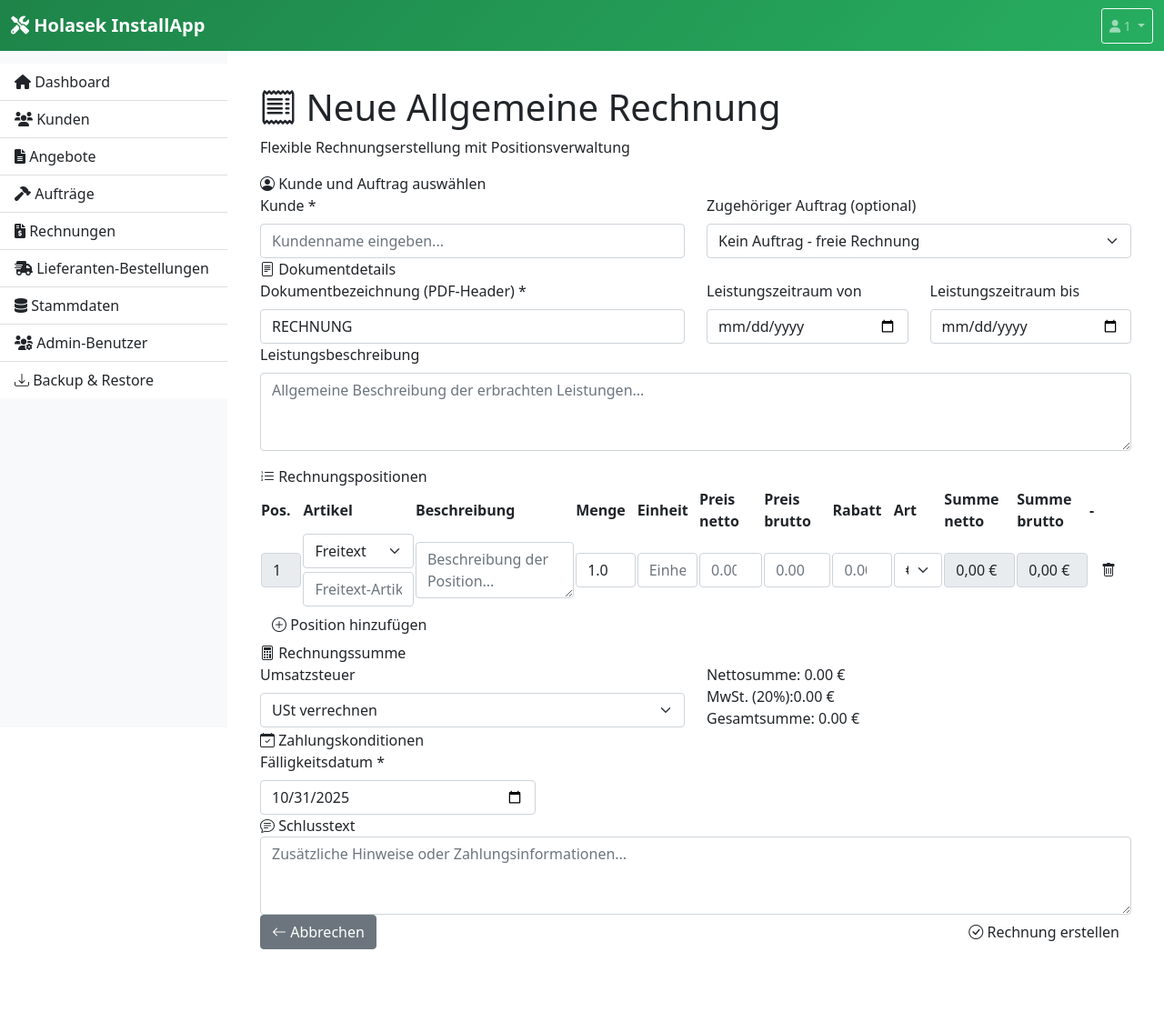
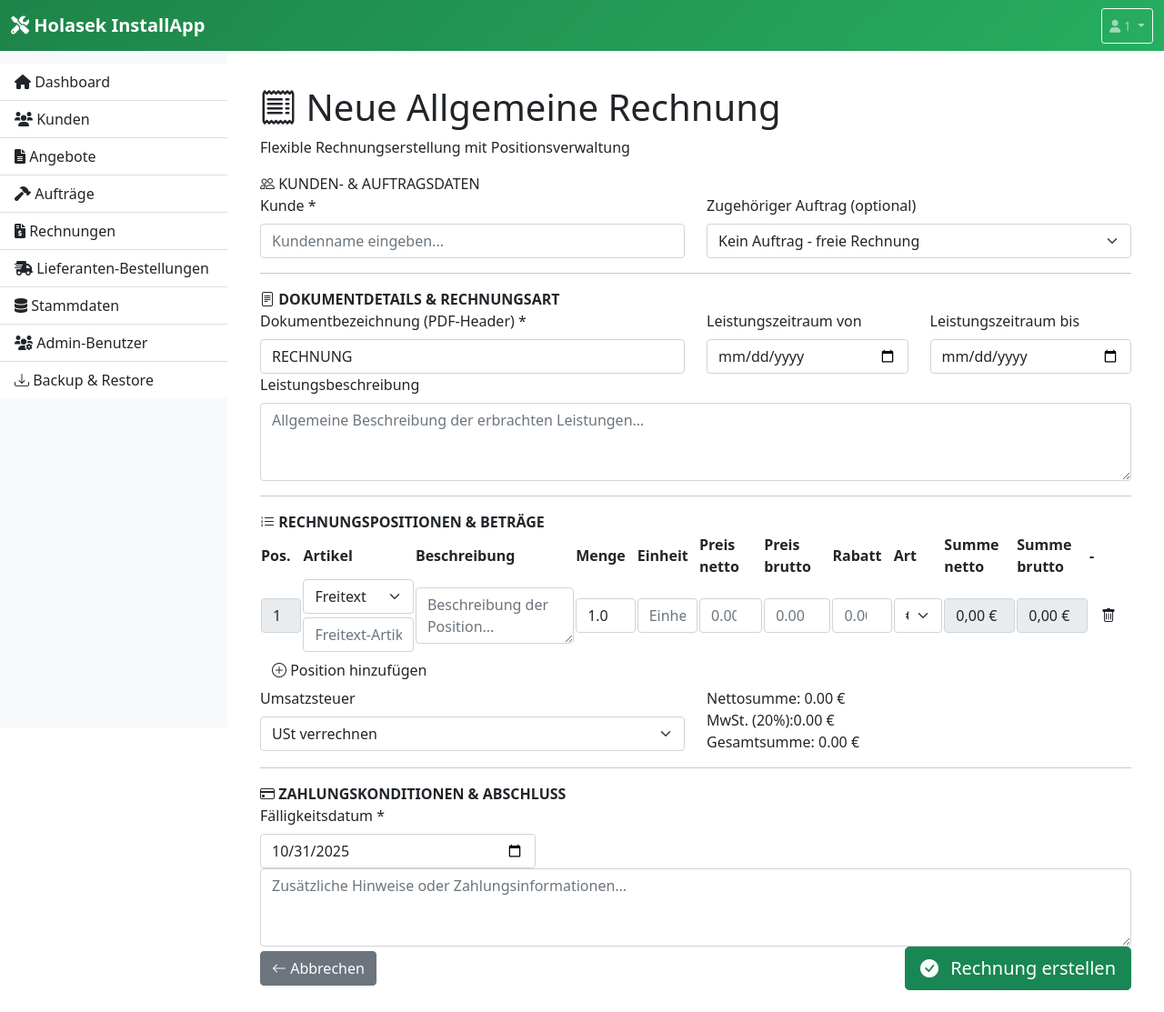
Before and after one commit to MaximilianEbner/Holasek_Installationen, a Flask app: page /invoices/general/new in a window 1280 px wide. Shown: the whole page at 91% size. Before the commit the page ends 1044 px from the top, so only its background shows below. Run offline with Flask 3, Linux system fonts and the light colour scheme; a user stored in the database is signed in; data that the repository does not hold is empty.

Commit message:
Add files via upload

```diff
--- a/templates/general_invoice.html
+++ b/templates/general_invoice.html
@@ -33,12 +33,94 @@
 
 .form-section {
     background: #f8f9fb;
-    border: 1px solid #e1e5e9;
-    border-radius: 12px;
-    padding: 2.5rem;
-    margin-bottom: 2.5rem;
+    border: 2px solid #e1e5e9;
+    border-radius: 16px;
+    padding: 3rem;
+    margin-bottom: 4rem;
     transition: all 0.3s ease;
-    box-shadow: 0 2px 4px rgba(0, 0, 0, 0.02);
+    box-shadow: 0 4px 8px rgba(0, 0, 0, 0.08);
+    position: relative;
+}
+
+/* Spezielle Hintergrundfarben für verschiedene Sektionen */
+.form-section.customer-section {
+    background: linear-gradient(135deg, #f0f8ff 0%, #e6f3ff 100%);
+    border-color: #3498db;
+    border-left: 6px solid #3498db;
+}
+
+.form-section.document-section {
+    background: linear-gradient(135deg, #f0f9ff 0%, #e0f2fe 100%);
+    border-color: #0ea5e9;
+    border-left: 6px solid #0ea5e9;
+}
+
+.form-section.positions-section {
+    background: linear-gradient(135deg, #f0fdf4 0%, #dcfce7 100%);
+    border-color: #22c55e;
+    border-left: 6px solid #22c55e;
+}
+
+.form-section.totals-section {
+    background: linear-gradient(135deg, #fefce8 0%, #fef3c7 100%);
+    border-color: #eab308;
+    border-left: 6px solid #eab308;
+}
+
+.form-section.payment-section {
+    background: linear-gradient(135deg, #fdf2f8 0%, #fce7f3 100%);
+    border-color: #ec4899;
+    border-left: 6px solid #ec4899;
+}
+
+/* Gruppentrennungen */
+.section-divider {
+    height: 4px;
+    background: linear-gradient(90deg, #e2e8f0 0%, #cbd5e0 50%, #e2e8f0 100%);
+    margin: 5rem 0 4rem 0;
+    border-radius: 2px;
+    border: none;
+}
+
+.section-group-title {
+    text-align: center;
+    color: white;
+    font-size: 1.6rem;
+    font-weight: 900;
+    letter-spacing: 3px;
+    margin: 4rem 0 2rem 0;
+    padding: 2.5rem 3rem;
+    background: linear-gradient(135deg, #667eea 0%, #764ba2 100%);
+    border-radius: 15px;
+    border: none;
+    box-shadow: 0 10px 30px rgba(102, 126, 234, 0.5);
+    text-transform: uppercase;
+    position: relative;
+    overflow: hidden;
+    font-family: 'Segoe UI', -apple-system, BlinkMacSystemFont, sans-serif;
+    text-shadow: 2px 2px 4px rgba(0, 0, 0, 0.3);
+}
+
+.section-group-title strong {
+    font-weight: 950;
+    text-shadow: 3px 3px 6px rgba(0, 0, 0, 0.4);
+}
+
+.section-group-title::before {
+    content: '';
+    position: absolute;
+    top: 0;
+    left: -100%;
+    width: 100%;
+    height: 100%;
+    background: linear-gradient(90deg, transparent, rgba(255,255,255,0.2), transparent);
+    animation: shimmer 3s infinite;
+}
+
+@keyframes shimmer {
+    0% { left: -100%; }
+    50% { left: 100%; }
+    100% { left: 100%; }
 }
 
 .form-section.highlight {
@@ -159,12 +241,12 @@
 
 /* Rechnungssumme */
 .invoice-totals {
-    background: linear-gradient(135deg, #f8f9fb 0%, #e8f4fd 100%);
-    border: 2px solid #667eea;
-    border-radius: 12px;
-    padding: 2rem;
+    background: linear-gradient(135deg, #fefce8 0%, #fef3c7 100%);
+    border: 3px solid #eab308;
+    border-radius: 16px;
+    padding: 2.5rem;
     margin-top: 2rem;
-    box-shadow: 0 4px 12px rgba(102, 126, 234, 0.1);
+    box-shadow: 0 6px 16px rgba(234, 179, 8, 0.2);
 }
 
 .total-row {
@@ -204,19 +286,22 @@
 }
 
 .btn-primary-custom {
-    background: linear-gradient(135deg, #667eea 0%, #764ba2 100%);
+    background: linear-gradient(135deg, #28a745 0%, #20c997 100%);
     border: none;
-    border-radius: 6px;
-    padding: 0.75rem 1.5rem;
+    border-radius: 8px;
+    padding: 0.85rem 2rem;
     color: white;
-    font-weight: 500;
+    font-weight: 600;
+    font-size: 1.05rem;
     transition: all 0.3s ease;
+    box-shadow: 0 2px 8px rgba(40, 167, 69, 0.3);
 }
 
 .btn-primary-custom:hover {
-    background: linear-gradient(135deg, #5a6fd8 0%, #6a4190 100%);
-    transform: translateY(-1px);
-    box-shadow: 0 4px 12px rgba(102, 126, 234, 0.4);
+    background: linear-gradient(135deg, #218838 0%, #1da88a 100%);
+    transform: translateY(-2px);
+    box-shadow: 0 6px 16px rgba(40, 167, 69, 0.4);
+    color: white;
 }
 
 /* Verbesserte Abstände für Formularfelder */
@@ -278,12 +363,12 @@
         <div class="form-container">
             <form id="generalInvoiceForm" action="{% if edit_mode %}{{ url_for('update_general_invoice', id=invoice.id) }}{% else %}{{ url_for('create_general_invoice') }}{% endif %}" method="POST">
 
+                <div class="section-group-title">
+                    <i class="bi bi-people"></i> <strong></strong>KUNDEN- & AUFTRAGSDATEN</strong>
+                </div>
+
                 <!-- Kundenauswahl -->
-                <div class="form-section">
-                    <div class="section-title">
-                        <i class="bi bi-person-circle"></i>
-                        Kunde und Auftrag auswählen
-                    </div>
+                <div class="form-section customer-section">
 
                     <div class="row">
                         <div class="col-md-6">
@@ -351,11 +436,7 @@
                 </div>
 
                 <!-- Kundendetails (editierbar) -->
-                <div class="form-section" id="customer-details" style="display: none;">
-                    <div class="section-title">
-                        <i class="bi bi-card-text"></i>
-                        Rechnungsadresse (bearbeitbar)
-                    </div>
+                <div class="form-section customer-section" id="customer-details" style="display: none;">
 
                     <div class="customer-info" id="existing-invoices-info" style="display: none;">
                         <!-- Wird per JavaScript gefüllt -->
@@ -423,11 +504,7 @@
                 </div>
 
                 <!-- Auftragsübersicht (wird nach Auftragsauswahl angezeigt) -->
-                <div class="form-section" id="order-summary" style="display: none;">
-                    <div class="section-title">
-                        <i class="bi bi-clipboard-data"></i>
-                        Auftragsübersicht und bereits verechnete Beträge
-                    </div>
+                <div class="form-section customer-section" id="order-summary" style="display: none;">
 
                     <div class="row">
                         <div class="col-md-6">
@@ -483,12 +560,14 @@
                     </div>
                 </div>
 
+                <hr class="section-divider">
+
+                <div class="section-group-title">
+                    <i class="bi bi-file-text"></i> <strong>DOKUMENTDETAILS & RECHNUNGSART</strong>
+                </div>
+
                 <!-- Rechnungsart-Auswahl (wird nach Auftragsauswahl angezeigt) -->
-                <div class="form-section" id="invoice-type-selection" style="display: none;">
-                    <div class="section-title">
-                        <i class="bi bi-file-earmark-text"></i>
-                        Rechnungsart auswählen
-                    </div>
+                <div class="form-section document-section" id="invoice-type-selection" style="display: none;">
 
                     <div class="row">
                         <div class="col-md-12">
@@ -502,11 +581,7 @@
                 </div>
 
                 <!-- Dokumentdetails -->
-                <div class="form-section">
-                    <div class="section-title">
-                        <i class="bi bi-file-text"></i>
-                        Dokumentdetails
-                    </div>
+                <div class="form-section document-section">
 
                     <div class="row">
                         <div class="col-md-6">
@@ -533,12 +608,14 @@
                     </div>
                 </div>
 
+                <hr class="section-divider">
+
+                <div class="section-group-title">
+                    <i class="bi bi-list-ol"></i> <strong>RECHNUNGSPOSITIONEN & BETRÄGE</strong>
+                </div>
+
                 <!-- Positionsverwaltung -->
-                <div class="form-section">
-                    <div class="section-title">
-                        <i class="bi bi-list-ol"></i>
-                        Rechnungspositionen
-                    </div>
+                <div class="form-section positions-section">
 
                     <div class="positions-table">
                         <table id="positions-table">
@@ -570,11 +647,7 @@
                 </div>
 
                 <!-- Rechnungssumme -->
-                <div class="invoice-totals">
-                    <div class="section-title">
-                        <i class="bi bi-calculator"></i>
-                        Rechnungssumme
-                    </div>
+                <div class="invoice-totals totals-section">
 
                     <div class="row">
                         <div class="col-md-6">
@@ -603,12 +676,14 @@
                     </div>
                 </div>
 
+                <hr class="section-divider">
+
+                <div class="section-group-title">
+                    <i class="bi bi-credit-card"></i> <strong>ZAHLUNGSKONDITIONEN & ABSCHLUSS</strong>
+                </div>
+
                 <!-- Zahlungskonditionen -->
-                <div class="form-section">
-                    <div class="section-title">
-                        <i class="bi bi-calendar-check"></i>
-                        Zahlungskonditionen
-                    </div>
+                <div class="form-section payment-section">
 
                     <div class="row">
                         <div class="col-md-4">
@@ -619,11 +694,7 @@
                 </div>
 
                 <!-- Schlusstext -->
-                <div class="form-section">
-                    <div class="section-title">
-                        <i class="bi bi-chat-text"></i>
-                        Schlusstext
-                    </div>
+                <div class="form-section document-section">
 
                     <textarea name="closing_text" id="closing_text" class="form-control" rows="3"
                               placeholder="Zusätzliche Hinweise oder Zahlungsinformationen..."></textarea>
@@ -635,8 +706,8 @@
                         <a href="{{ url_for('invoices') }}" class="btn btn-secondary">
                             <i class="bi bi-arrow-left"></i> Abbrechen
                         </a>
-                        <button type="submit" class="btn btn-primary-custom">
-                            <i class="bi bi-check-circle"></i> Rechnung erstellen
+                        <button type="submit" class="btn btn-success btn-lg btn-primary-custom">
+                            <i class="bi bi-check-circle-fill me-2"></i> Rechnung erstellen
                         </button>
                     </div>
                 </div>
```
